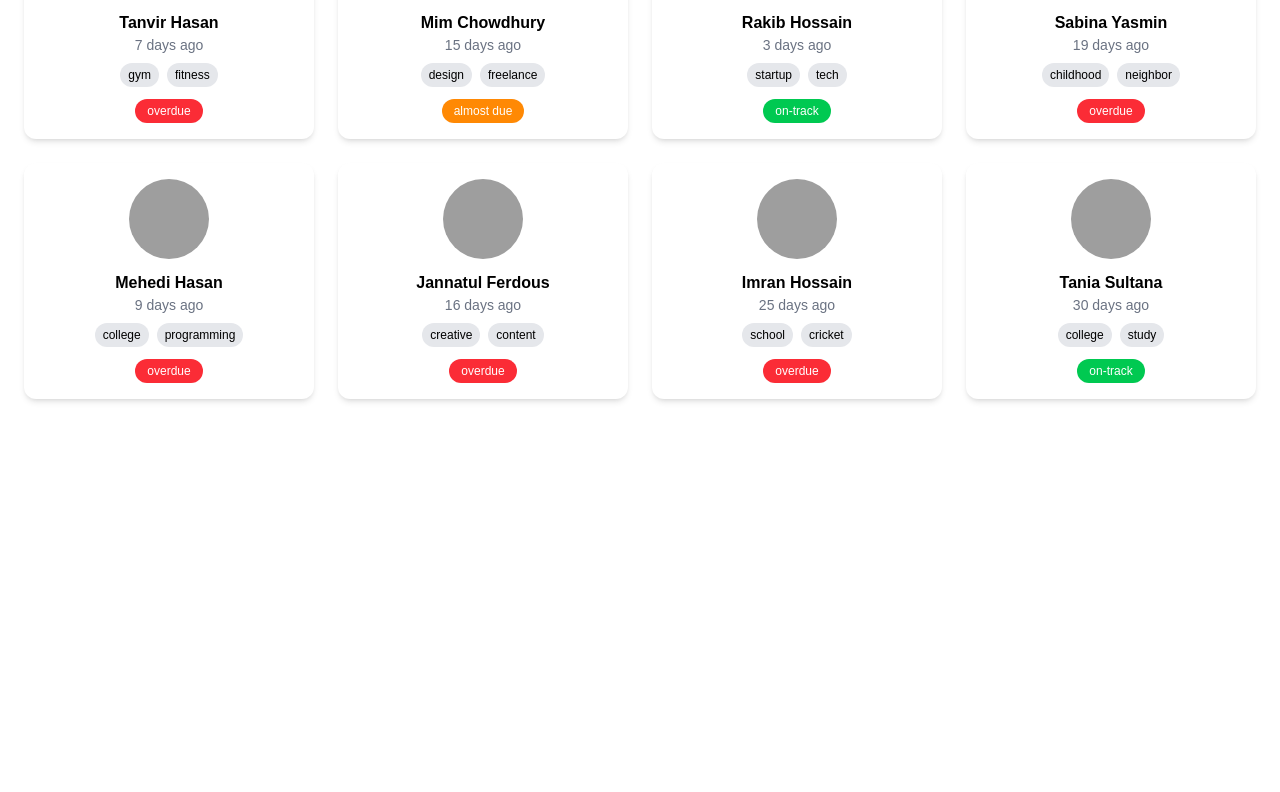
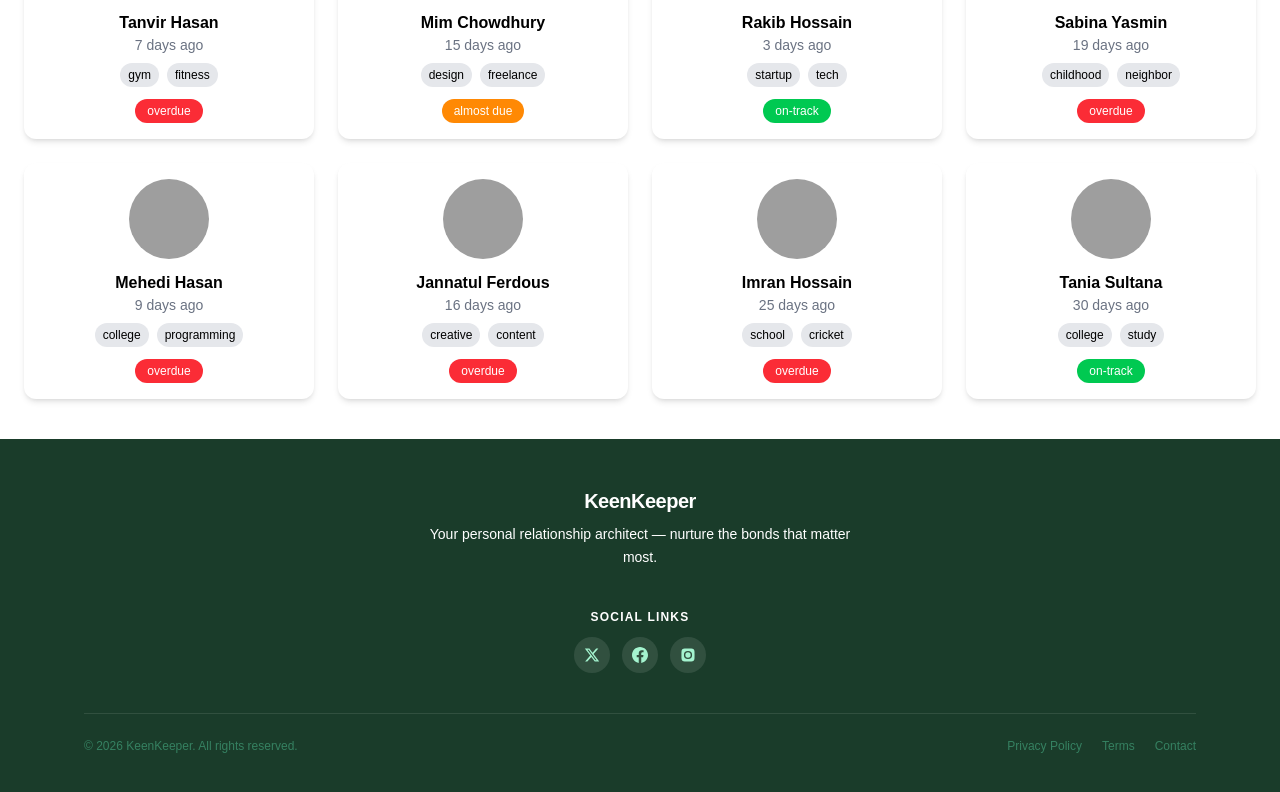
Before and after one commit to Mamun123123123/B13-A7-keen-keeper, a Next.js app: page / in a window 1280 px wide. Shown: the part 974-1766 px from the top of the page. Before the commit the page ends 1413 px from the top, so only its background shows below. Built offline with nearby package versions, Linux system fonts and the light colour scheme; grey boxes are pictures that could not be loaded.

Commit message:
add footer section

```diff
--- a/src/app/layout.js
+++ b/src/app/layout.js
@@ -2,6 +2,7 @@ import { Geist, Geist_Mono } from "next/font/google";
 import "./globals.css";
 import Navbar from "@/component/Navbar";
 import { ToastContainer } from "react-toastify";
+import Footer from "@/component/Footer";
 
 const geistSans = Geist({
   variable: "--font-geist-sans",
@@ -27,6 +28,7 @@ export default function RootLayout({ children }) {
       <body className="min-h-full flex flex-col">
         <Navbar />
         {children}
+        <Footer />
         <ToastContainer position="top-right" />
       </body>
     </html>
--- /dev/null
+++ b/src/component/Footer.jsx
@@ -0,0 +1,102 @@
+import Link from "next/link";
+
+export default function Footer() {
+  return (
+    <footer className="bg-[#1a3c2a] text-white mt-auto">
+      <div className="max-w-6xl mx-auto px-4 sm:px-5 py-10 sm:py-12">
+
+
+        <div className="flex flex-col items-center md:items-center justify-center gap-8 sm:gap-10 text-center">
+
+
+          <div className="flex items-center justify-center flex-col">
+            <h3 className="text-xl text-white font-extrabold tracking-tight">
+              Keen<span>Keeper</span>
+            </h3>
+
+            <p className="text-sm text-white mt-2 leading-relaxed max-w-xs sm:max-w-md">
+              Your personal relationship architect — nurture the bonds that matter most.
+            </p>
+          </div>
+
+
+          <div className="flex flex-col items-center">
+            <p className="text-xs text-white font-semibold text-emerald-300/50 uppercase tracking-widest mb-3">
+              Social Links
+            </p>
+
+            <div className="flex flex-wrap items-center justify-center gap-3">
+
+              {[
+                {
+                  label: "Twitter",
+                  icon: (
+                    <svg className="w-4 h-4" fill="currentColor" viewBox="0 0 24 24">
+                      <path d="M18.244 2.25h3.308l-7.227 8.26 8.502 11.24H16.17l-5.214-6.817L4.99 21.75H1.68l7.73-8.835L1.254 2.25H8.08l4.713 6.231zm-1.161 17.52h1.833L7.084 4.126H5.117z" />
+                    </svg>
+                  ),
+                },
+                {
+                  label: "Facebook",
+                  icon: (
+                    <svg className="w-4 h-4" fill="currentColor" viewBox="0 0 24 24">
+                      <path d="M24 12.073c0-6.627-5.373-12-12-12s-12 5.373-12 12c0 5.99 4.388 10.954 10.125 11.854v-8.385H7.078v-3.47h3.047V9.43c0-3.007 1.792-4.669 4.533-4.669 1.312 0 2.686.235 2.686.235v2.953H15.83c-1.491 0-1.956.925-1.956 1.874v2.25h3.328l-.532 3.47h-2.796v8.385C19.612 23.027 24 18.062 24 12.073z" />
+                    </svg>
+                  ),
+                },
+                {
+                  label: "Instagram",
+                  icon: (
+                    <svg className="w-4 h-4" fill="currentColor" viewBox="0 0 24 24">
+                      <path d="M12 2.163c3.204 0 3.584.012 4.85.07 3.252.148 4.771 1.691 4.919 4.919.058 1.265.069 1.645.069 4.849 0 3.205-.012 3.584-.069 4.849-.149 3.225-1.664 4.771-4.919 4.919-1.266.058-1.644.07-4.85.07-3.204 0-3.584-.012-4.849-.07-3.26-.149-4.771-1.699-4.919-4.92-.058-1.265-.07-1.644-.07-4.849 0-3.204.013-3.583.07-4.849.149-3.227 1.664-4.771 4.919-4.919 1.266-.057 1.645-.069 4.849-.069zM12 5.838a6.162 6.162 0 100 12.324 6.162 6.162 0 000-12.324zM12 16a4 4 0 110-8 4 4 0 010 8z" />
+                    </svg>
+                  ),
+                },
+              ].map((social) => (
+                <button
+                  key={social.label}
+                  aria-label={social.label}
+                  className="w-9 h-9 rounded-full bg-white/10 hover:bg-white/20 flex items-center justify-center text-emerald-200 hover:text-white transition"
+                >
+                  {social.icon}
+                </button>
+              ))}
+
+            </div>
+          </div>
+
+        </div>
+
+
+        <div className="border-t border-white/10 mt-8 sm:mt-10 pt-6">
+
+          <div className="flex flex-col sm:flex-row items-center justify-between gap-3 sm:gap-4 text-center sm:text-left">
+
+            <p className="text-xs text-emerald-300/40">
+              © 2026 KeenKeeper. All rights reserved.
+            </p>
+
+            <div className="flex flex-wrap items-center justify-center sm:justify-end gap-4 sm:gap-5">
+
+              <Link href="#" className="text-xs text-emerald-300/40 hover:text-emerald-200">
+                Privacy Policy
+              </Link>
+
+              <Link href="#" className="text-xs text-emerald-300/40 hover:text-emerald-200">
+                Terms
+              </Link>
+
+              <Link href="#" className="text-xs text-emerald-300/40 hover:text-emerald-200">
+                Contact
+              </Link>
+
+            </div>
+
+          </div>
+
+        </div>
+
+      </div>
+    </footer>
+  );
+}
```
